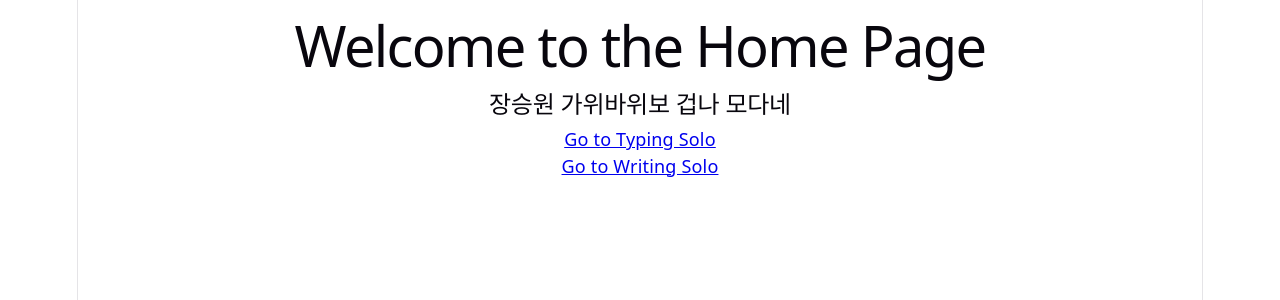
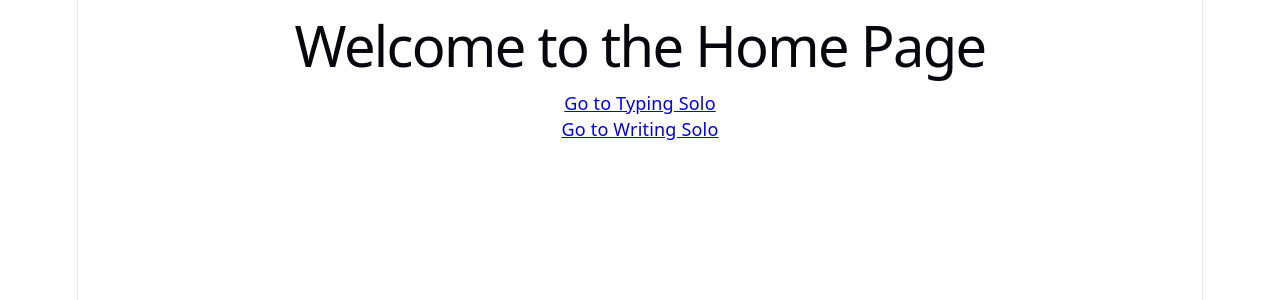
Before and after one commit to Jangseun/Glitter, a React (Vite) app in the folder front/: page / in a window 1280 px wide. Shown: the top 300 px of the page. Built offline with nearby package versions, Linux system fonts and the light colour scheme.

Commit message:
화면 크기 이슈 해결

```diff
--- a/front/src/index.css
+++ b/front/src/index.css
@@ -48,6 +48,12 @@
   #social .button-icon {
     filter: invert(1) brightness(2);
   }
+}
+
+*{
+  margin: 0;
+  padding: 0;
+  box-sizing: border-box;
 }
 
 body {
--- a/front/src/pages/Home.jsx
+++ b/front/src/pages/Home.jsx
@@ -5,7 +5,6 @@ const Home = () => {
     return(
         <div>
             <h1>Welcome to the Home Page</h1>
-            <h2>장승원 가위바위보 겁나 모다네</h2>
 
             <Link to="/typing/solo">Go to Typing Solo</Link>
             <br />
--- a/front/src/pages/TypingSolo.jsx
+++ b/front/src/pages/TypingSolo.jsx
@@ -59,6 +59,10 @@ const TypingSolo = () => {
   }
 
   const handleClick = () => inputRef.current?.focus()
+
+  // 새로고침해서 처음부터 다시 치게 해요. window.location.reload()가 브라우저의
+  // 새로고침(F5)을 코드로 실행해주는 함수예요.
+  const handleRestart = () => window.location.reload()
 
   // 방향키 등으로 커서를 문장 중간으로 옮기지 못하게 막아요.
   // 타자 게임에서는 입력 위치가 항상 맨 끝이어야 하는데, 방향키를 누르면
@@ -217,6 +221,7 @@ const TypingSolo = () => {
       <p style={{ marginTop: "16px", color: "var(--text)" }}>
         {isFinished ? "다 쳤어요! 🎉" : `${inputText.length} / ${PRACTICE_TEXT.length}`}
       </p>
+      <p>{isFinished ? "다시하기" : " "}</p>
     </div>
   )
 }
```
